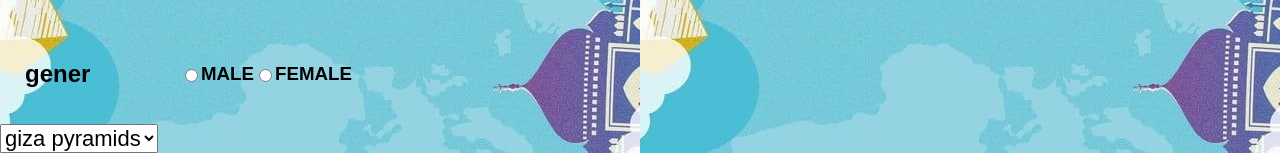
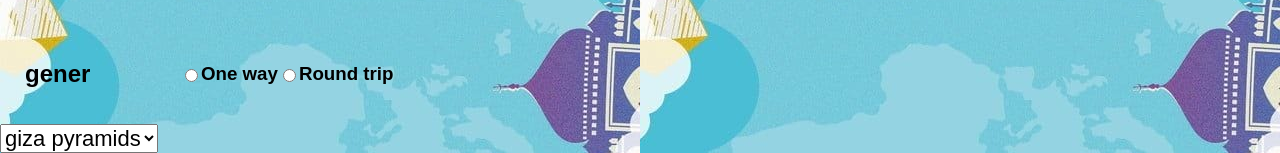
Before and after one commit to AbdallahSharkawy/team_it.github.io, a plain HTML site: page booking tickets/booking.html in a window 1280 px wide. Shown: the part 446-599 px from the top of the page. Drawn offline with Linux system fonts and the light colour scheme.

Commit message:
Update booking.html

```diff
--- a/booking tickets/booking.html
+++ b/booking tickets/booking.html
@@ -40,9 +40,9 @@
             <div id="name">
                 <h2 class="name">gener</h2>
                 <input class="gener" type="radio" name="gener">
-                <h3>MALE</h3>
+                <h3>One way</h3>
                 <input class="gener" type="radio" name="gener">
-                <h3>FEMALE</h3>
+                <h3>Round trip</h3>
             </div>
             <div>
                 <select class="x">
```
